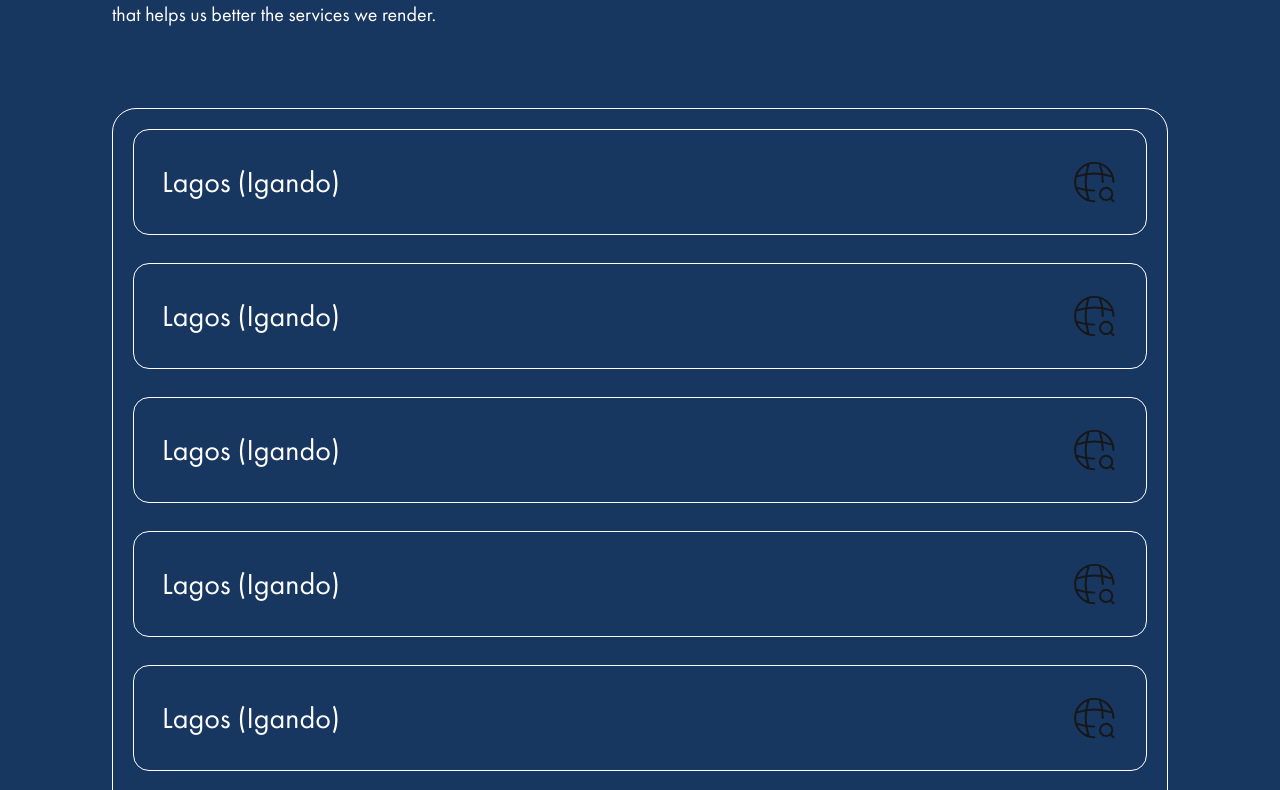
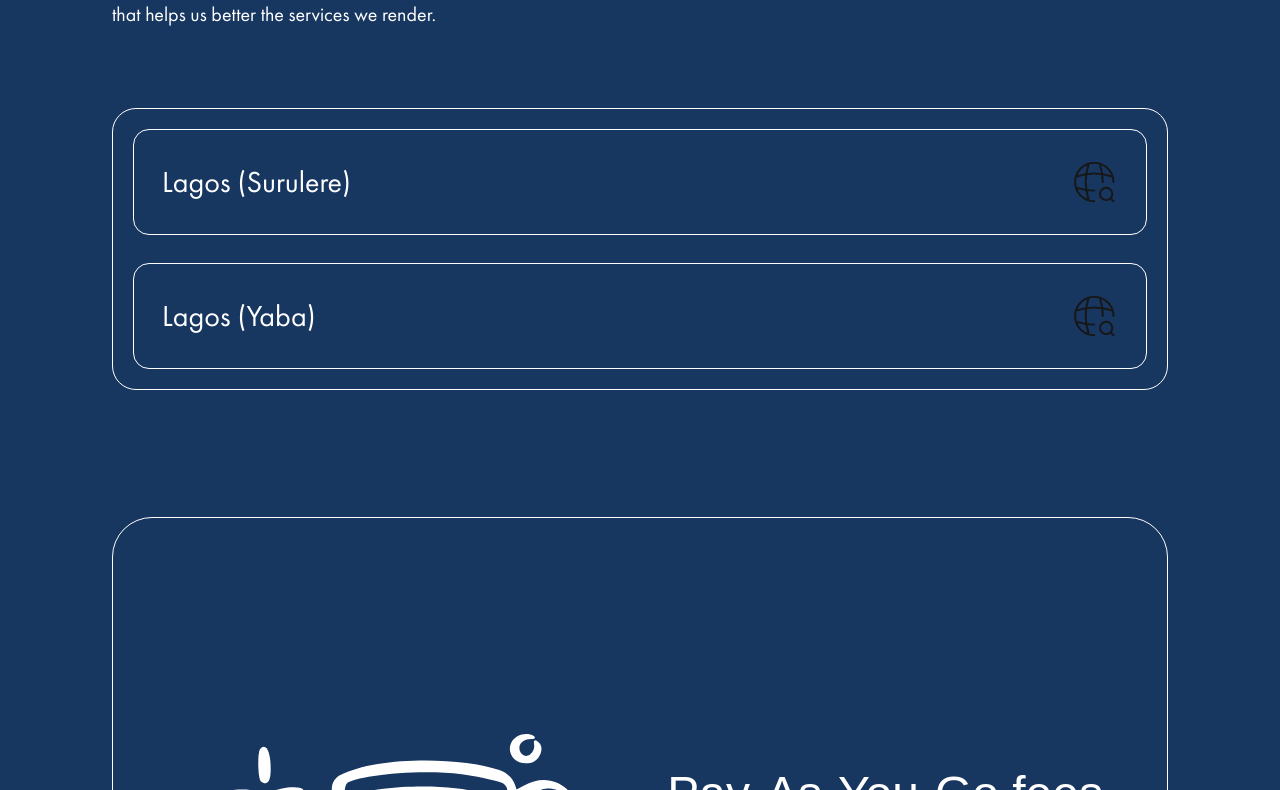
Before and after one commit to Johnson-olaolu/errande-website, a Next.js app: page / in a window 1280 px wide. Shown: the part 2490-3280 px from the top of the page. Built offline with nearby package versions, Linux system fonts and the light colour scheme; a web font is replaced by a local one.

Commit message:
fix: updated locations

```diff
--- a/src/app/(home)/components/customer/components/Locations.tsx
+++ b/src/app/(home)/components/customer/components/Locations.tsx
@@ -3,6 +3,7 @@ import Image from "next/image";
 import React from "react";
 
 const Locations = () => {
+  const locationItems = [{ name: "Lagos (Surulere)" }, { name: "Lagos (Yaba)" }];
   return (
     <section className="pb-56 lg:pb-96">
       <div className="bg-erande-blue mt-20 lg:mt-60 pt-40 px-8 lg:px-28 pb-[332px] lg:pb-[500px] relative">
@@ -16,9 +17,9 @@ const Locations = () => {
           </div>
           <div className="mt-20 rounded-2xl lg:rounded-3xl border border-white p-2.5 lg:p-5">
             <ul className=" space-y-4 lg:space-y-7">
-              {[...Array(7)].map((_, index) => (
+              {locationItems.map((location, index) => (
                 <li key={index} className=" p-4 lg:p-7 rounded-2xl border border-white flex items-center justify-between gap-4">
-                  <p className=" text-white font-futura-pt text-lg lg:text-3xl">Lagos (Igando)</p>
+                  <p className=" text-white font-futura-pt text-lg lg:text-3xl">{location.name}</p>
                   <WorldViewIcon className="h-6 lg:h-12" />
                 </li>
               ))}
```
